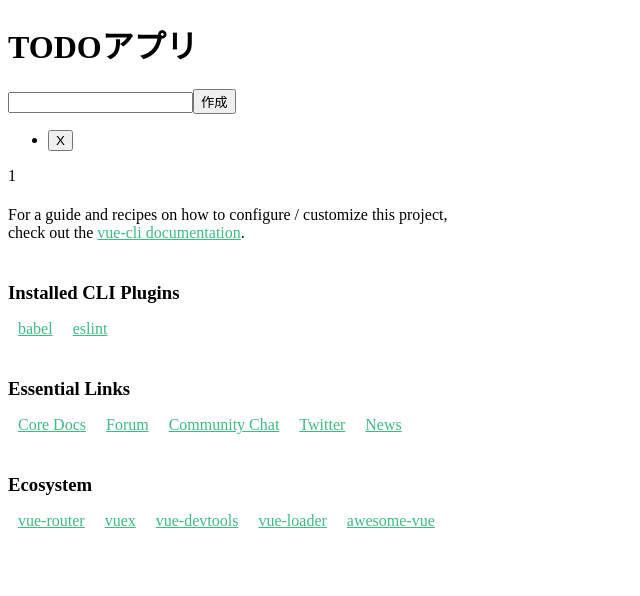
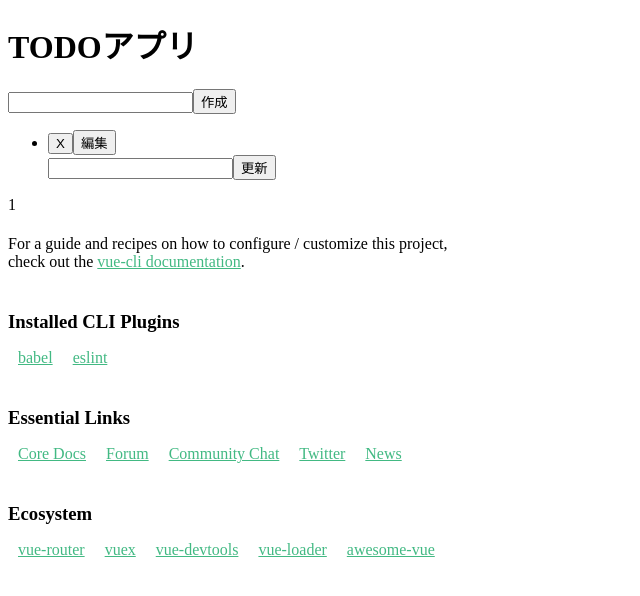
Before and after one commit to ryo0705s/vue-todo-composition-API-, a Vue app: page / in a window 1280 px wide. Both pictures are taken after a click on the button "作成". Shown: the top 596 px of the page, without its empty margins (0-640 px from the left). Built offline with nearby package versions, Linux system fonts and the light colour scheme.

Commit message:
todoの編集機能実装（不完全）

```diff
--- a/src/App.vue
+++ b/src/App.vue
@@ -5,7 +5,11 @@
     <button @click="add">作成</button>
     <ul>
       <li v-for="(todo, index) in state.todos" :key="index">
-        {{ todo }}<button @click="remove(index)">X</button>
+        {{ todo }}
+        <button @click="remove(index)">X</button>
+        <button @click="edit(index)">編集</button>
+        <br /><input v-model="state.newTodo" />
+        <button @click="edited">更新</button>
       </li>
     </ul>
     <!-- <div>{{ length }}</div> -->
@@ -36,12 +40,22 @@ export default {
     // const length = (todos) => {
     //   state.todos.length;
     // };
+    const edit = (index) => {
+      state.newTodo = state.todos[index];
+      // index = "";
+    };
+    const edited = (index) => {
+      state.todos.splice(index, 1, state.newTodo);
+      state.newTodo = "";
+      // console.log(index, "dd");
+    };
     return {
       state,
       add,
       remove,
       getListLength,
-      // length,
+      edit,
+      edited,
     };
   },
 };
```
